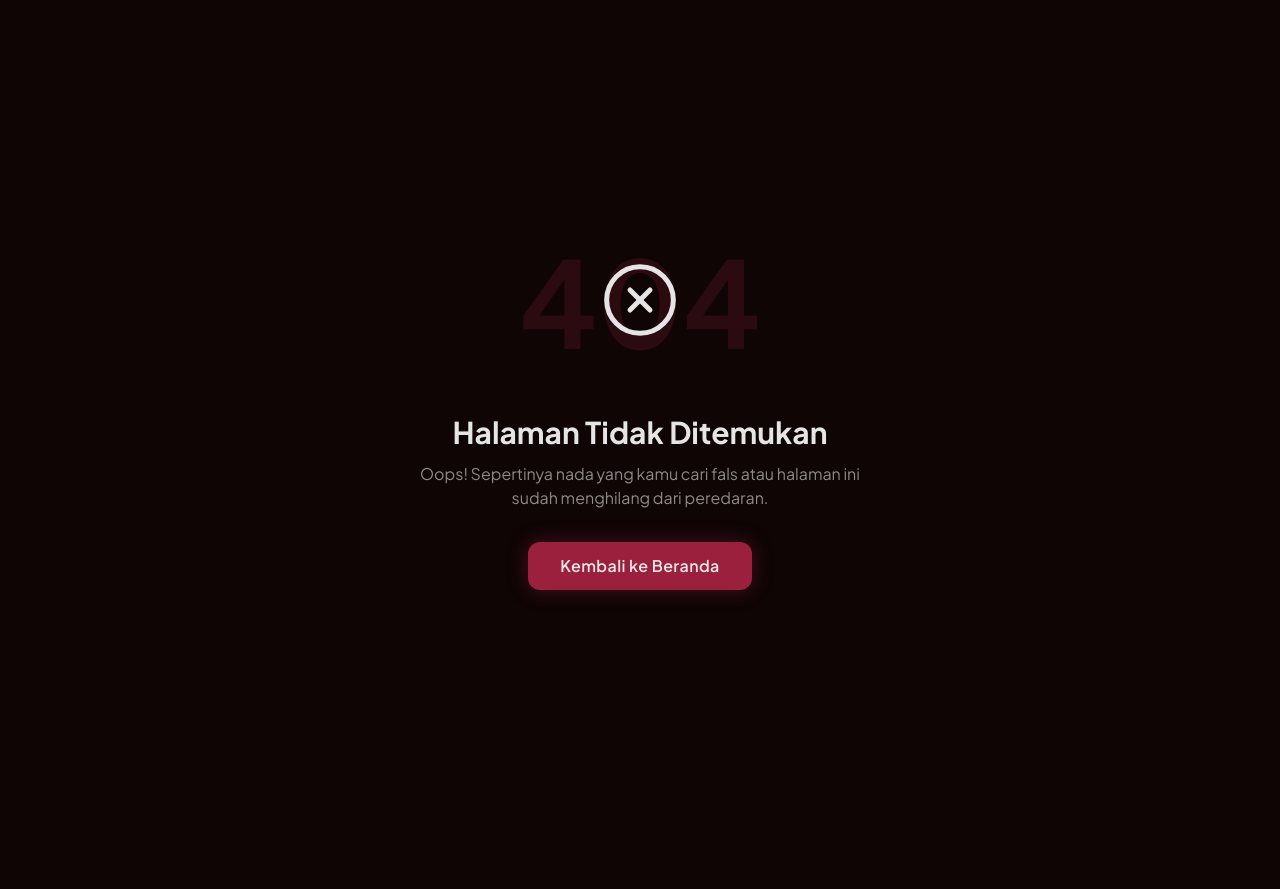
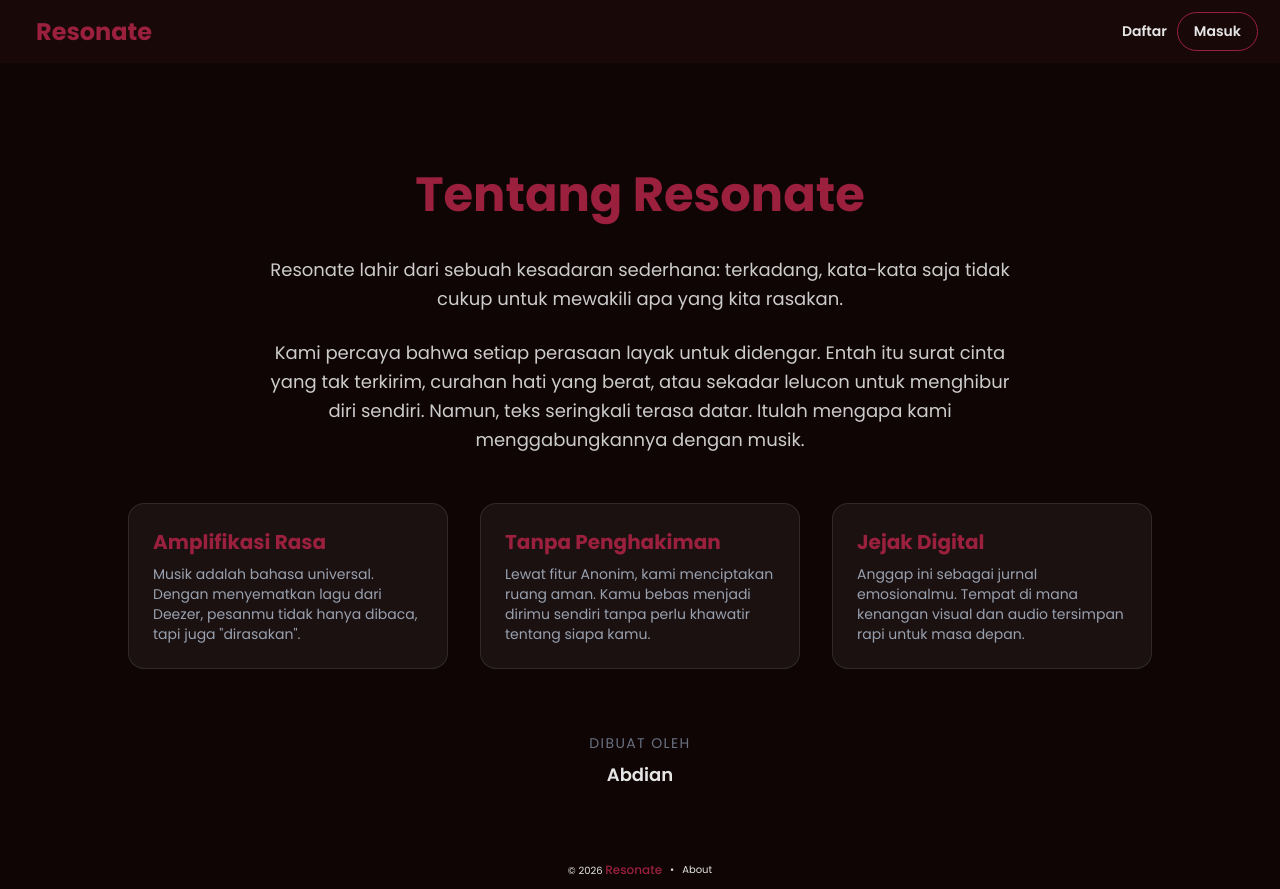
Before and after one commit to gilangages/resonate, a Vue app in the folder front-end/: page /about in a window 1280 px wide. Before the commit this address had no page. Before the commit the page ends 800 px from the top, so only its background shows below. Built offline with nearby package versions, Linux system fonts and the light colour scheme.

Commit message:
add about page

```diff
--- a/front-end/src/components/Dashboard/Section/FooterDashboard.vue
+++ b/front-end/src/components/Dashboard/Section/FooterDashboard.vue
@@ -1,9 +1,20 @@
+<script setup>
+// Tidak ada script tambahan yang wajib, kecuali kamu mau load tahun secara dinamis
+</script>
+
 <template>
-  <!-- FOOTER -->
-  <div id="footer">
-    <p class="text-center text-[#e5e5e5] text-[10px] my-[1em] mb-[2em] sm:mb-[1em]">
-      © 2026
-      <span class="text-[#9a203e] sm:text-[12px]">Resonate</span>
-    </p>
+  <div class="text-center text-[#e5e5e5] text-[10px] mt-[4em] mb-[1em]">
+    <div class="flex items-center justify-center gap-2">
+      <span>
+        © 2026
+        <span class="text-[#9a203e] text-[12px] font-medium">Resonate</span>
+      </span>
+
+      <span>&bull;</span>
+
+      <router-link to="/about" class="hover:text-[#9a203e] transition-colors duration-300 cursor-pointer">
+        About
+      </router-link>
+    </div>
   </div>
 </template>
--- /dev/null
+++ b/front-end/src/components/LandingPage/Section/About.vue
@@ -0,0 +1,68 @@
+<script setup>
+// import Navbar from "./Section/Navbar.vue";
+import Navbar from "./Navbar.vue";
+import Footer from "./Footer.vue";
+
+// Kita pakai style text yang sama dengan LandingPage agar konsisten
+</script>
+
+<template>
+  <div class="min-h-screen flex flex-col bg-[#0F0505] font-['Poppins']">
+    <Navbar />
+
+    <div class="flex-grow flex flex-col items-center justify-center p-[2em] text-[#e5e5e5] mt-[4em]">
+      <h1 class="text-[32px] md:text-[48px] font-bold text-[#9a203e] mb-6 text-center">Tentang Resonate</h1>
+
+      <div class="max-w-3xl text-center space-y-6 text-[16px] md:text-[18px] text-[#cccccc] leading-relaxed">
+        <p>
+          Resonate lahir dari sebuah kesadaran sederhana: terkadang, kata-kata saja tidak cukup untuk mewakili apa yang
+          kita rasakan.
+        </p>
+
+        <p>
+          Kami percaya bahwa setiap perasaan layak untuk didengar. Entah itu surat cinta yang tak terkirim, curahan hati
+          yang berat, atau sekadar lelucon untuk menghibur diri sendiri. Namun, teks seringkali terasa datar. Itulah
+          mengapa kami menggabungkannya dengan musik.
+        </p>
+      </div>
+
+      <div class="grid grid-cols-1 md:grid-cols-3 gap-8 mt-12 max-w-5xl">
+        <div
+          class="bg-white/5 p-6 rounded-2xl border border-white/10 hover:border-[#9a203e] transition-colors duration-300">
+          <h3 class="text-xl font-bold text-[#9a203e] mb-2">Amplifikasi Rasa</h3>
+          <p class="text-sm text-gray-400">
+            Musik adalah bahasa universal. Dengan menyematkan lagu dari Deezer, pesanmu tidak hanya dibaca, tapi juga
+            "dirasakan".
+          </p>
+        </div>
+
+        <div
+          class="bg-white/5 p-6 rounded-2xl border border-white/10 hover:border-[#9a203e] transition-colors duration-300">
+          <h3 class="text-xl font-bold text-[#9a203e] mb-2">Tanpa Penghakiman</h3>
+          <p class="text-sm text-gray-400">
+            Lewat fitur Anonim, kami menciptakan ruang aman. Kamu bebas menjadi dirimu sendiri tanpa perlu khawatir
+            tentang siapa kamu.
+          </p>
+        </div>
+
+        <div
+          class="bg-white/5 p-6 rounded-2xl border border-white/10 hover:border-[#9a203e] transition-colors duration-300">
+          <h3 class="text-xl font-bold text-[#9a203e] mb-2">Jejak Digital</h3>
+          <p class="text-sm text-gray-400">
+            Anggap ini sebagai jurnal emosionalmu. Tempat di mana kenangan visual dan audio tersimpan rapi untuk masa
+            depan.
+          </p>
+        </div>
+      </div>
+
+      <div class="mt-16 text-center">
+        <p class="text-sm text-gray-500 uppercase tracking-widest mb-2">Dibuat Oleh</p>
+        <div class="flex items-center justify-center gap-4">
+          <span class="font-semibold text-lg">Abdian</span>
+        </div>
+      </div>
+    </div>
+
+    <Footer />
+  </div>
+</template>
--- a/front-end/src/components/LandingPage/Section/Footer.vue
+++ b/front-end/src/components/LandingPage/Section/Footer.vue
@@ -1,9 +1,20 @@
-<script setup></script>
+<script setup>
+// Tidak ada script tambahan yang wajib, kecuali kamu mau load tahun secara dinamis
+</script>
 
 <template>
-  <!-- FOOTER -->
   <div class="text-center text-[#e5e5e5] text-[10px] mt-[4em] mb-[1em]">
-    © 2026
-    <span class="text-[#9a203e] text-[12px]">Resonate</span>
+    <div class="flex items-center justify-center gap-2">
+      <span>
+        © 2026
+        <span class="text-[#9a203e] text-[12px] font-medium">Resonate</span>
+      </span>
+
+      <span>&bull;</span>
+
+      <router-link to="/about" class="hover:text-[#9a203e] transition-colors duration-300 cursor-pointer">
+        About
+      </router-link>
+    </div>
   </div>
 </template>
--- a/front-end/src/components/LandingPage/Section/Navbar.vue
+++ b/front-end/src/components/LandingPage/Section/Navbar.vue
@@ -2,8 +2,12 @@
 <template>
   <!-- NAVBAR -->
   <div class="flex items-center justify-between bg-[#180808] p-[12px] text-[#e5e5e5] sticky top-0 z-50">
-    <h1 class="text-[16px] sm:text-[24px] text-[#9a203e] m-0 sm:ml-[1em] font-bold">Resonate</h1>
-
+    <RouterLink to="/" data-title="Resonate" class="tooltip-container-mid no-underline">
+      <h1
+        class="text-[16px] sm:text-[24px] text-[#9a203e] m-0 sm:ml-[1em] font-bold hover:text-[#b92b4a] transition-colors cursor-pointer">
+        Resonate
+      </h1>
+    </RouterLink>
     <div class="flex items-center gap-[10px] pr-[10px] justify-center">
       <RouterLink
         to="/register"
--- a/front-end/src/main.js
+++ b/front-end/src/main.js
@@ -18,6 +18,7 @@ import UserResetPassword from "./components/User/UserResetPassword.vue";
 import AdminDashboard from "./components/Admin/AdminDashboard.vue";
 import { alertError } from "./lib/alert";
 import AllNotifications from "./components/Dashboard/AllNotifications.vue";
+import About from "./components/LandingPage/Section/About.vue";
 
 const router = createRouter({
   history: createWebHistory(),
@@ -25,6 +26,10 @@ const router = createRouter({
     {
       path: "/",
       component: LandingPage,
+    },
+    {
+      path: "/about",
+      component: About,
     },
     {
       path: "/note/:id",
```
